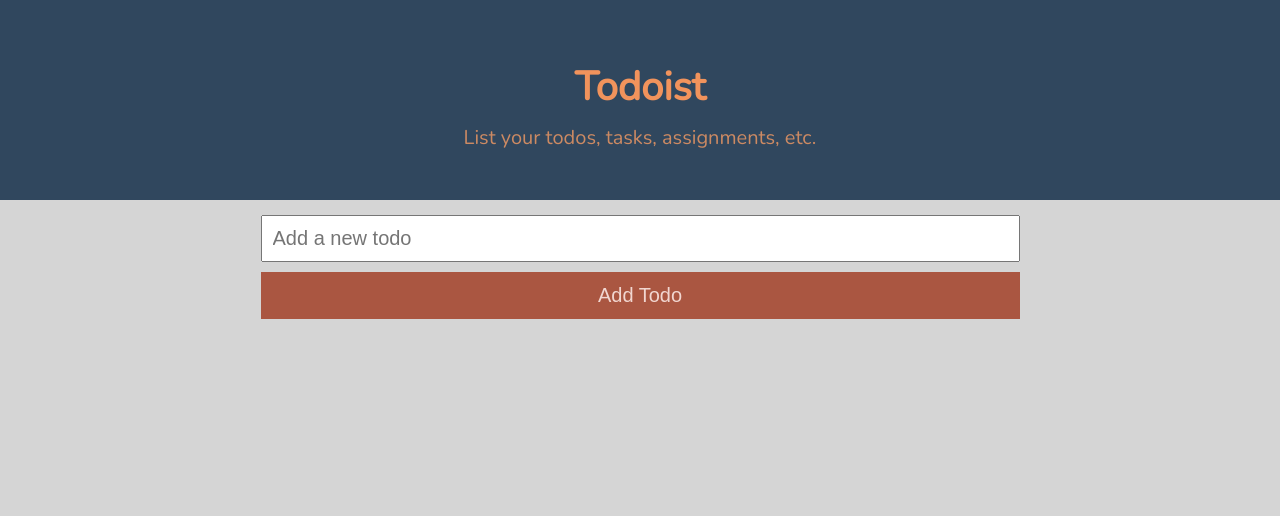
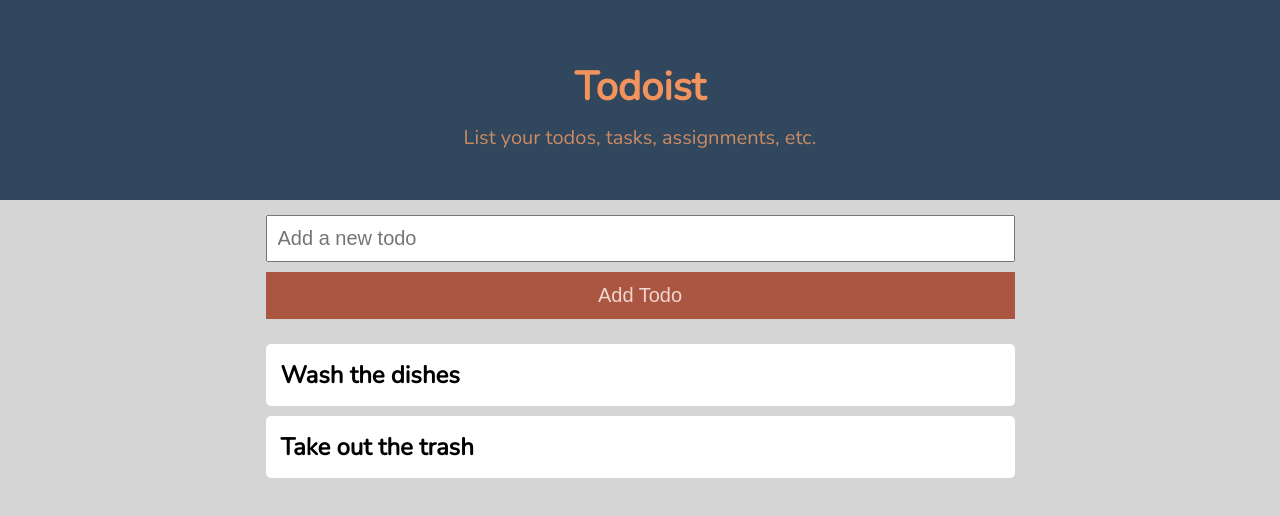
Before and after one commit to jaesmanalang/todoist, a React (Create React App) app: page / in a window 1280 px wide. Shown: the top 516 px of the page. Built offline with nearby package versions, Linux system fonts and the light colour scheme.

Commit message:
Add TodoList and TodoItem component with styles, and addTodo function

```diff
--- a/src/components/App.scss
+++ b/src/components/App.css
@@ -18,6 +18,6 @@
 }
 
 .container {
-  max-width: 1024px;
+  max-width: 769px;
   margin: 0 auto;
 }
--- a/src/components/App.js
+++ b/src/components/App.js
@@ -1,15 +1,45 @@
 import React, { Component } from 'react';
-import './App.scss';
+import './App.css';
 import Header from './header/Header';
 import TodoInput from './todo-input/TodoInput';
+import TodoList from './todo-list/TodoList';
 
 class App extends Component {
+  constructor() {
+    super();
+    this.state = {
+      todos: [
+        {
+          id: 1,
+          title: 'Wash the dishes',
+          completed: false
+        },
+        {
+          id: 2,
+          title: 'Take out the trash',
+          completed: false
+        }
+      ]
+    };
+  }
+
+  addTodo = (text) => {
+    const newTodo = {
+      id: Date.now(),
+      title: text,
+      completed: false
+    };
+    console.log(newTodo.title);
+    this.setState({ todos: [...this.state.todos, newTodo] });
+  };
+
   render() {
     return (
       <div>
         <Header />
         <div className="container">
-          <TodoInput />
+          <TodoInput addTodo={this.addTodo} />
+          <TodoList todos={this.state.todos} />
         </div>
       </div>
     );
--- a/src/components/todo-input/TodoInput.jsx
+++ b/src/components/todo-input/TodoInput.jsx
@@ -11,7 +11,7 @@
 
   handleSubmit = (event) => {
     event.preventDefault();
-    console.log(this.state.text);
+    this.props.addTodo(this.state.text);
     this.setState({ text: '' });
   };
 
--- a/src/components/todo-input/TodoInput.scss
+++ b/src/components/todo-input/TodoInput.scss
@@ -4,13 +4,12 @@
   display: flex;
   flex-direction: column;
   flex-wrap: wrap;
-  margin: 1rem auto;
-  max-width: 769px;
+  margin: 1rem;
 
   &__text,
   &__btn {
     font-size: 2rem;
-    margin: 0.5rem;
+    margin: 0.5rem 0;
     padding: 1rem;
   }
 
--- /dev/null
+++ b/src/components/todo-item/TodoItem.jsx
@@ -0,0 +1,10 @@
+import React from 'react';
+import './TodoItem.scss';
+
+const TodoItem = ({ title, completed }) => (
+  <div className="todo-item">
+    <h2 className="title">{title}</h2>
+  </div>
+);
+
+export default TodoItem;
--- /dev/null
+++ b/src/components/todo-item/TodoItem.scss
@@ -0,0 +1,15 @@
+.todo-item {
+  background: #fff;
+  margin: 1rem 0;
+  padding: 1.5rem;
+  border-radius: .5rem;
+
+  &:hover {
+    transform: scale(1.010);
+    transition: 0.3s ease;
+  }
+
+  .title {
+    // text-align: center;
+  }
+}
--- /dev/null
+++ b/src/components/todo-list/TodoList.jsx
@@ -0,0 +1,13 @@
+import React from 'react';
+import './TodoList.scss';
+import TodoItem from '../todo-item/TodoItem';
+
+const TodoList = ({ todos }) => (
+  <div className="todo-list">
+    {todos.map(({ id, ...otherProps }) => (
+      <TodoItem key={id} {...otherProps} />
+    ))}
+  </div>
+);
+
+export default TodoList;
--- /dev/null
+++ b/src/components/todo-list/TodoList.scss
@@ -0,0 +1,3 @@
+.todo-list {
+  margin: 2rem 1rem;
+}
```
